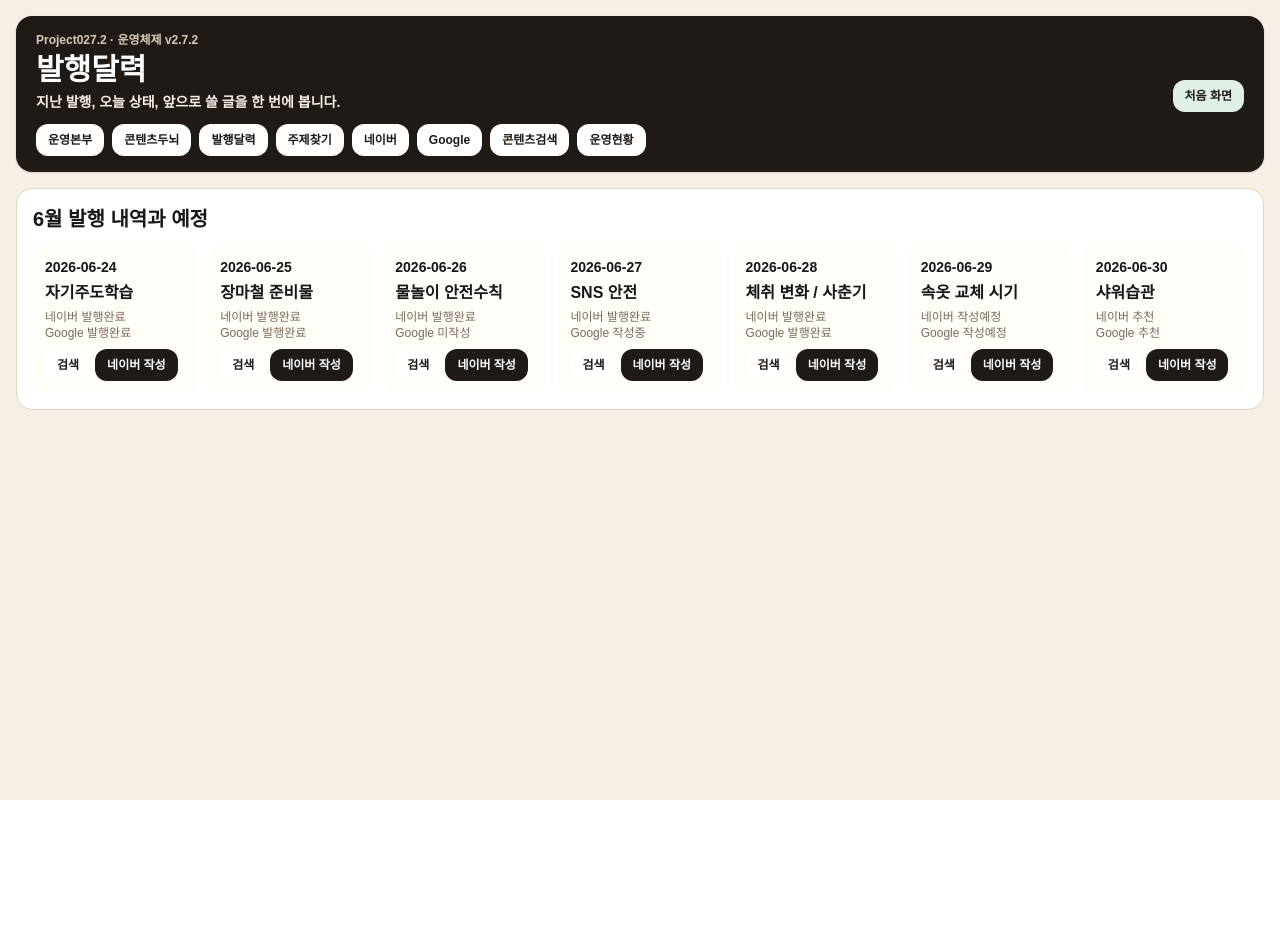
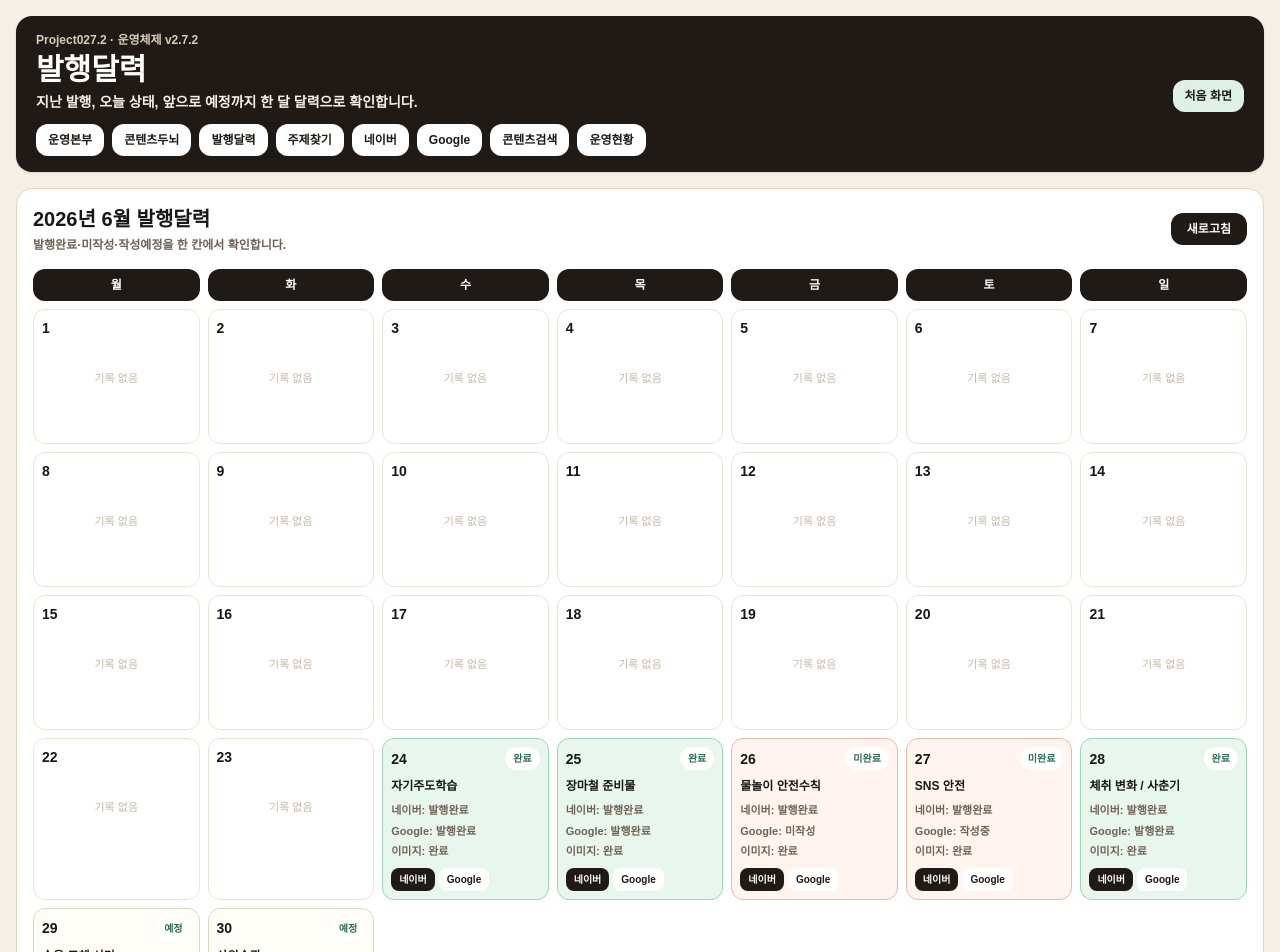
Before and after one commit to yusun7749-art/LifeBookMom-OS, a Next.js app: page /planner in a window 1280 px wide. Shown: the top 952 px of the page. Before the commit the page ends 800 px from the top, so only its background shows below. Built offline with nearby package versions, Linux system fonts and the light colour scheme.

Commit message:
Project027.3 Calendar Google Fix

```diff
--- a/components/v4/ContentStudioHome.tsx
+++ b/components/v4/ContentStudioHome.tsx
@@ -3,7 +3,7 @@ import { Box, SeoBadge, Shell, WriteButton } from "./UsableLayout";
 
 export default function ContentStudioHome() {
   return (
-    <Shell title="글쓰기" desc="네이버와 Google 버튼을 구분하고, SEO 등급 기준으로 추천합니다.">
+    <Shell title="글쓰기" desc="네이버와 Google을 반드시 분리해서 작성합니다.">
       <Box title="바로 작성 후보">
         <div className="space-y-2">
           {recommended.map((r) => (
@@ -25,6 +25,17 @@ export default function ContentStudioHome() {
           ))}
         </div>
       </Box>
+
+      <div className="mt-4">
+        <Box title="작성 순서">
+          <div className="grid gap-2 md:grid-cols-4">
+            <div className="rounded-xl bg-[#FFFDF8] p-3 text-sm font-bold">1. 네이버 작성</div>
+            <div className="rounded-xl bg-[#FFFDF8] p-3 text-sm font-bold">2. Google 작성</div>
+            <div className="rounded-xl bg-[#FFFDF8] p-3 text-sm font-bold">3. 이미지 제작</div>
+            <div className="rounded-xl bg-[#FFFDF8] p-3 text-sm font-bold">4. 발행완료</div>
+          </div>
+        </Box>
+      </div>
     </Shell>
   );
 }
--- a/components/v4/PlannerBoard.tsx
+++ b/components/v4/PlannerBoard.tsx
@@ -1,25 +1,77 @@
-import { calendarItems } from "../../data/v4/usableERP";
-import { Box, SearchButton, Shell, WriteButton } from "./UsableLayout";
+import Link from "next/link";
+import { calendarStatusColor, monthCalendar, weekdays, writeLink } from "../../data/v4/calendarERP";
+import { Shell } from "./UsableLayout";
+
+function RefreshButton() {
+  return (
+    <button
+      onClick={() => window.location.reload()}
+      className="rounded-xl bg-[#1F1A16] px-4 py-2 text-xs font-black text-white"
+    >
+      새로고침
+    </button>
+  );
+}
 
 export default function PlannerBoard() {
   return (
-    <Shell title="발행달력" desc="지난 발행, 오늘 상태, 앞으로 쓸 글을 한 번에 봅니다.">
-      <Box title="6월 발행 내역과 예정">
-        <div className="grid gap-3 md:grid-cols-4 xl:grid-cols-7">
-          {calendarItems.map((c) => (
-            <div key={c.date} className="rounded-xl bg-[#FFFDF8] p-3">
-              <p className="text-sm font-black">{c.date}</p>
-              <p className="mt-1 font-black">{c.title}</p>
-              <p className="mt-1 text-xs text-[#7A6B5B]">네이버 {c.naver}</p>
-              <p className="text-xs text-[#7A6B5B]">Google {c.google}</p>
-              <div className="mt-2 flex gap-1">
-                <SearchButton query={c.title} />
-                <WriteButton title={c.title} />
+    <Shell title="발행달력" desc="지난 발행, 오늘 상태, 앞으로 예정까지 한 달 달력으로 확인합니다.">
+      <section className="rounded-2xl border border-[#E4D5BE] bg-white p-4">
+        <div className="flex flex-wrap items-center justify-between gap-3">
+          <div>
+            <h2 className="text-xl font-black">{monthCalendar.title}</h2>
+            <p className="mt-1 text-xs font-bold text-[#6F6255]">
+              발행완료·미작성·작성예정을 한 칸에서 확인합니다.
+            </p>
+          </div>
+          <RefreshButton />
+        </div>
+
+        <div className="mt-4 grid grid-cols-7 gap-2">
+          {weekdays.map((day) => (
+            <div key={day} className="rounded-xl bg-[#1F1A16] p-2 text-center text-xs font-black text-white">
+              {day}
+            </div>
+          ))}
+
+          {monthCalendar.days.map((item) => (
+            <div
+              key={item.day}
+              className={`min-h-[135px] rounded-xl border p-2 ${calendarStatusColor(item.type)}`}
+            >
+              <div className="flex items-center justify-between">
+                <p className="text-sm font-black">{item.day}</p>
+                {item.type !== "empty" ? (
+                  <span className="rounded-full bg-white px-2 py-1 text-[10px] font-black text-[#2F6B4F]">
+                    {item.type === "done" ? "완료" : item.type === "partial" ? "미완료" : "예정"}
+                  </span>
+                ) : null}
               </div>
+
+              {item.title ? (
+                <div className="mt-2">
+                  <p className="line-clamp-2 text-xs font-black">{item.title}</p>
+                  <div className="mt-2 space-y-1 text-[11px] font-bold text-[#6F6255]">
+                    <p>네이버: {item.naver}</p>
+                    <p>Google: {item.google}</p>
+                    <p>이미지: {item.image}</p>
+                  </div>
+                  <div className="mt-2 flex flex-wrap gap-1">
+                    <Link href={writeLink(item.title, "naver")} className="rounded-lg bg-[#1F1A16] px-2 py-1 text-[10px] font-black text-white">
+                      네이버
+                    </Link>
+                    <Link href={writeLink(item.title, "google")} className="rounded-lg bg-white px-2 py-1 text-[10px] font-black text-[#1F1A16]">
+                      Google
+                    </Link>
+                  </div>
+                </div>
+              ) : (
+                <p className="mt-8 text-center text-[11px] text-[#C5B9AA]">기록 없음</p>
+              )}
             </div>
           ))}
         </div>
-      </Box>
+      </section>
     </Shell>
   );
 }
--- /dev/null
+++ b/data/v4/calendarERP.ts
@@ -0,0 +1,80 @@
+export const monthCalendar = {
+  year: 2026,
+  month: 6,
+  title: "2026년 6월 발행달력",
+  days: [
+    { day: 1, type: "empty" }, { day: 2, type: "empty" }, { day: 3, type: "empty" }, { day: 4, type: "empty" }, { day: 5, type: "empty" }, { day: 6, type: "empty" },
+    { day: 7, type: "empty" }, { day: 8, type: "empty" }, { day: 9, type: "empty" }, { day: 10, type: "empty" }, { day: 11, type: "empty" }, { day: 12, type: "empty" }, { day: 13, type: "empty" },
+    { day: 14, type: "empty" }, { day: 15, type: "empty" }, { day: 16, type: "empty" }, { day: 17, type: "empty" }, { day: 18, type: "empty" }, { day: 19, type: "empty" }, { day: 20, type: "empty" },
+    { day: 21, type: "empty" }, { day: 22, type: "empty" }, { day: 23, type: "empty" },
+    {
+      day: 24,
+      type: "done",
+      title: "자기주도학습",
+      naver: "발행완료",
+      google: "발행완료",
+      image: "완료"
+    },
+    {
+      day: 25,
+      type: "done",
+      title: "장마철 준비물",
+      naver: "발행완료",
+      google: "발행완료",
+      image: "완료"
+    },
+    {
+      day: 26,
+      type: "partial",
+      title: "물놀이 안전수칙",
+      naver: "발행완료",
+      google: "미작성",
+      image: "완료"
+    },
+    {
+      day: 27,
+      type: "partial",
+      title: "SNS 안전",
+      naver: "발행완료",
+      google: "작성중",
+      image: "완료"
+    },
+    {
+      day: 28,
+      type: "done",
+      title: "체취 변화 / 사춘기",
+      naver: "발행완료",
+      google: "발행완료",
+      image: "완료"
+    },
+    {
+      day: 29,
+      type: "plan",
+      title: "속옷 교체 시기",
+      naver: "작성예정",
+      google: "작성예정",
+      image: "대기"
+    },
+    {
+      day: 30,
+      type: "plan",
+      title: "샤워습관",
+      naver: "추천",
+      google: "추천",
+      image: "대기"
+    },
+  ],
+};
+
+export const weekdays = ["월", "화", "수", "목", "금", "토", "일"];
+
+export function calendarStatusColor(type: string) {
+  if (type === "done") return "bg-[#E8F6EE] border-[#9DD6B5]";
+  if (type === "partial") return "bg-[#FFF4EF] border-[#F0B8A8]";
+  if (type === "plan") return "bg-[#FFFDF8] border-[#E4D5BE]";
+  return "bg-white border-[#EEE4D6]";
+}
+
+export function writeLink(title: string, mode: "naver" | "google") {
+  return `/content-studio?topic=${encodeURIComponent(title)}&mode=${mode}`;
+}
```
Also changed, not shown: 1 other file (tests, documents, lock files or other folders).
